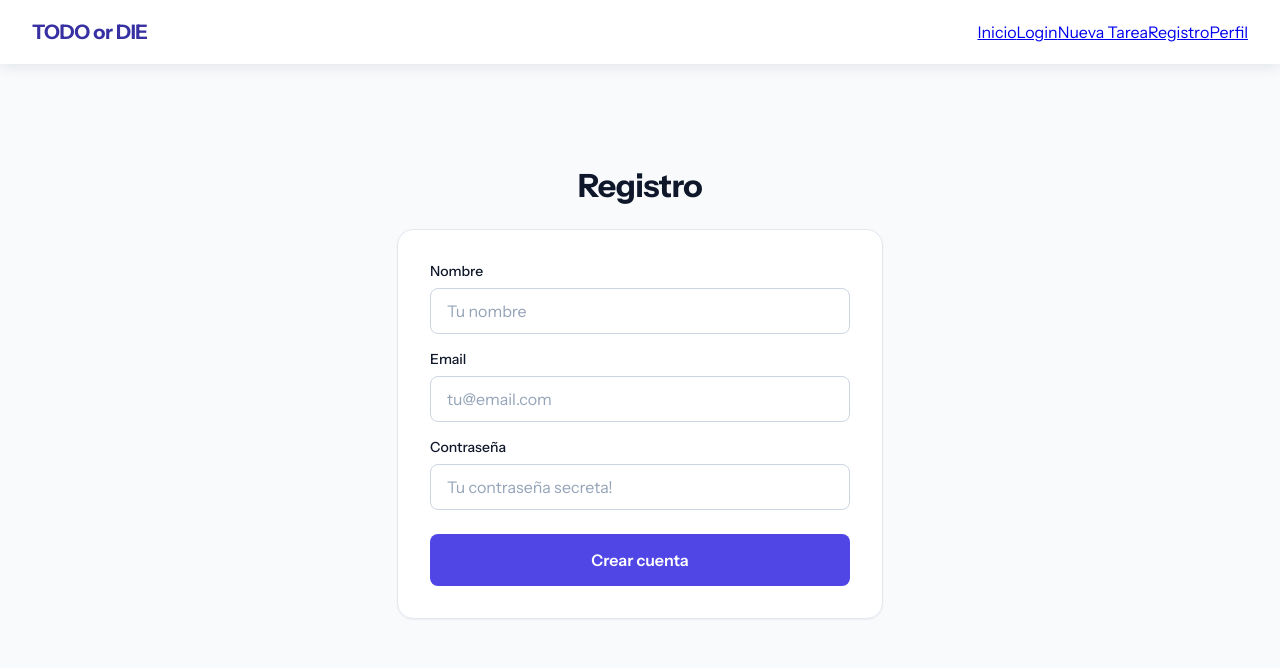
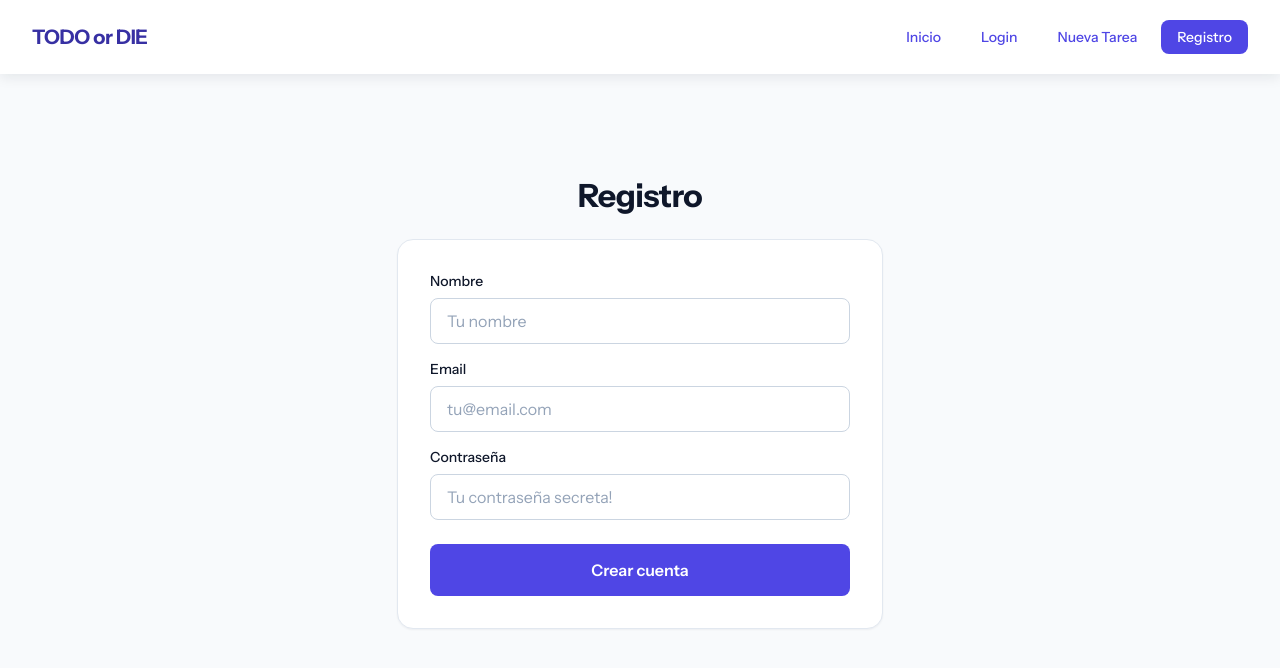
Before and after one commit to IFCD0022-Fullstack-JS-2026/TODO_or_DIE, a React (Vite) app in the folder client/: page /registro in a window 1280 px wide. Shown: the top 668 px of the page. Built offline with nearby package versions, Linux system fonts and the light colour scheme.

Commit message:
Correciones

```diff
--- a/client/src/App.jsx
+++ b/client/src/App.jsx
@@ -3,8 +3,8 @@ import { Routes, Route, Link, NavLink } from 'react-router'
 import Login from './pages/Login'
 import Registro from './pages/Registro'
 import Inicio from './pages/Inicio'
+import NuevaTarea from './pages/NuevaTarea'
 import Perfil from './pages/Perfil'
-import NuevaTarea from './pages/NuevaTarea'
 import NoEncontrada from './pages/NoEncontrada'
 
 function App() {
@@ -13,12 +13,11 @@ function App() {
       <header className="header">
         <Link to="/" className="header-logo">TODO or DIE</Link>
 
-      <nav>
+        <nav className="header-nav">
           <NavLink to="/">Inicio</NavLink>
           <NavLink to="/login">Login</NavLink>
           <NavLink to="/tareas/nueva">Nueva Tarea</NavLink>
           <NavLink to="/registro">Registro</NavLink>
-        <NavLink to="/perfil">Perfil</NavLink>
         </nav>
       </header>
 
```
Lines whose indentation alone changed are shown as unchanged.
